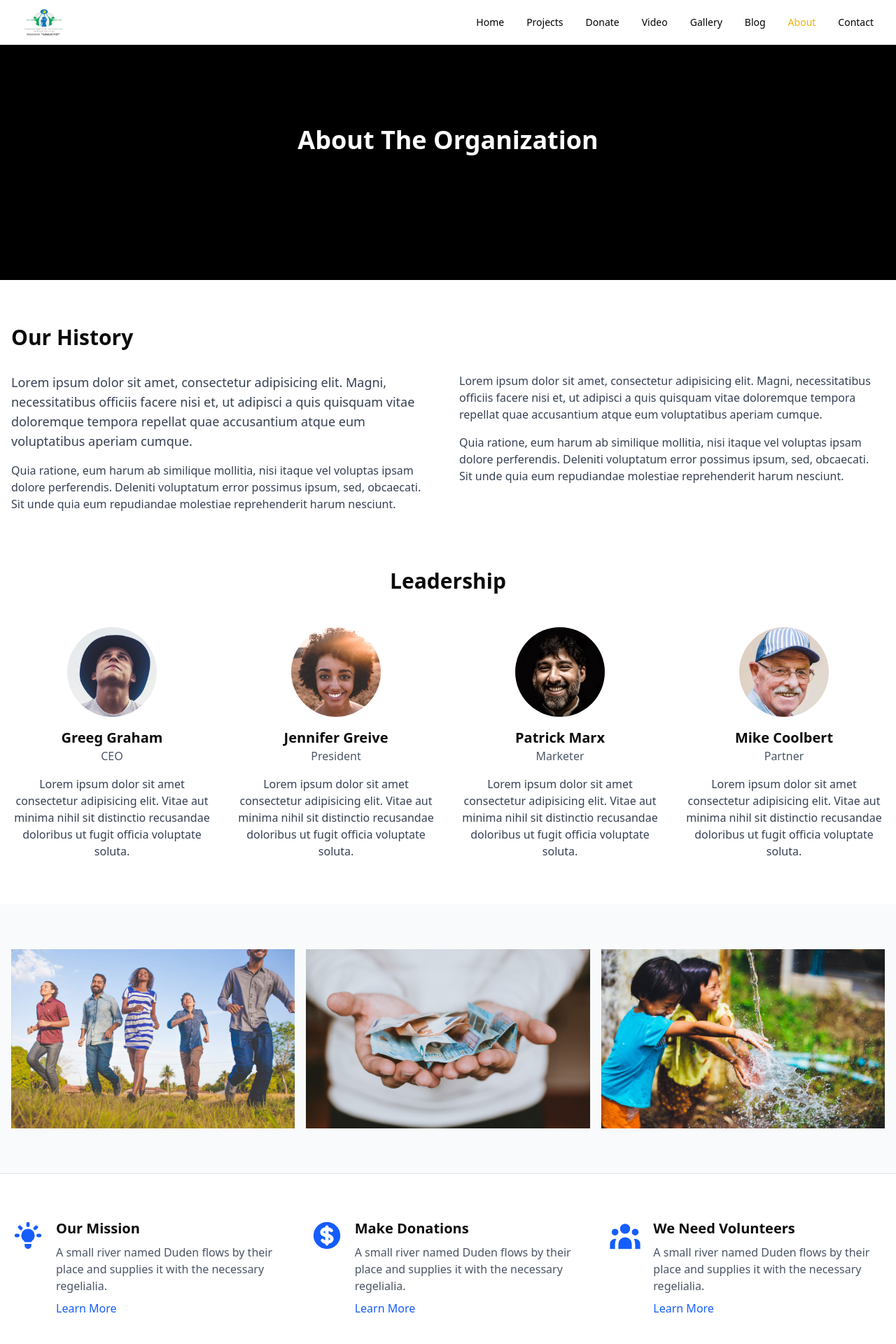
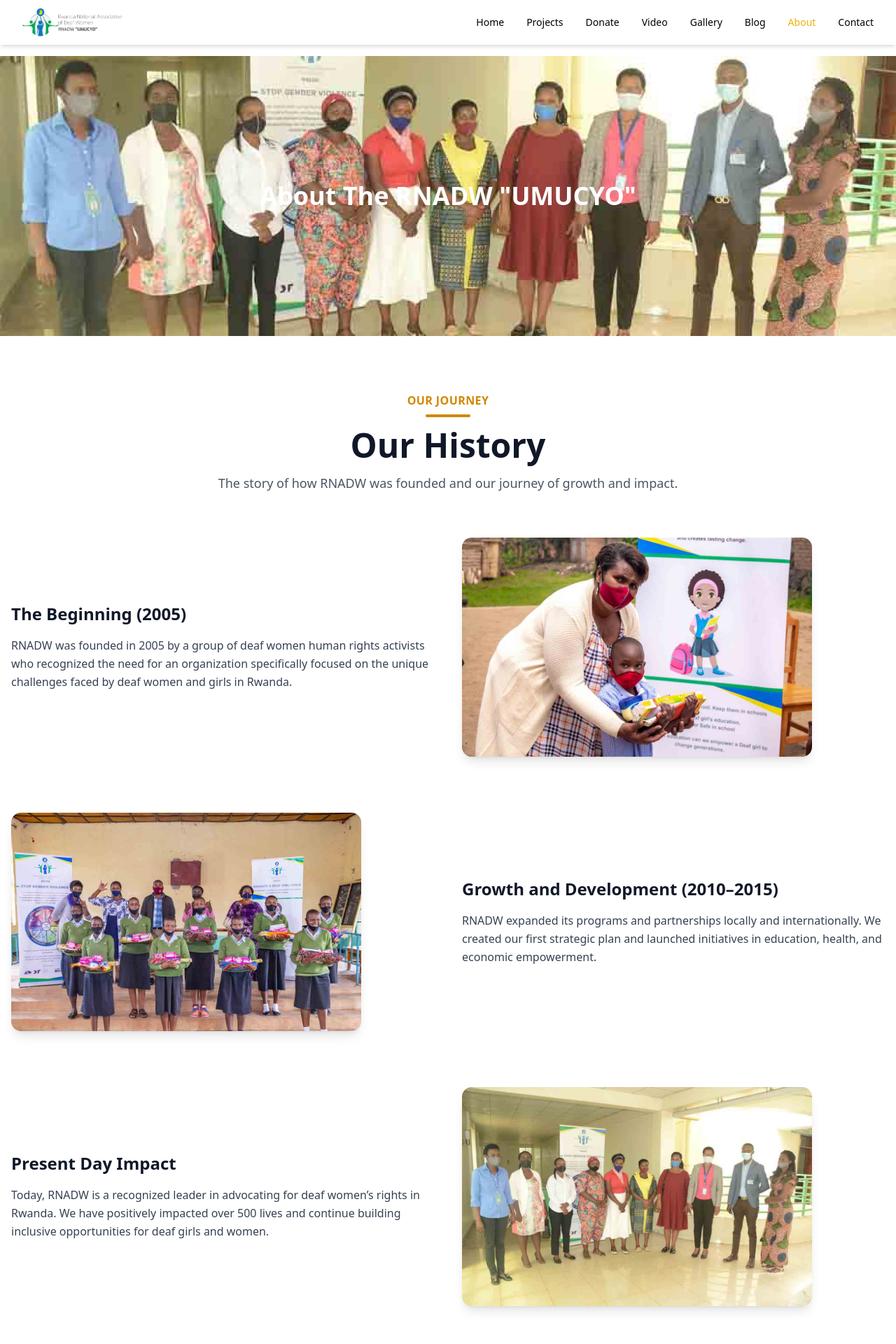
Before and after one commit to Dushime20/givehope, a React (Vite) app: page /about in a window 1280 px wide. Shown: the top 1920 px of the page at 70% size. Built offline with nearby package versions, Linux system fonts and the light colour scheme.

Commit message:
updating and finalize ui of  about page

```diff
--- a/src/home/layout/Navbar.jsx
+++ b/src/home/layout/Navbar.jsx
@@ -22,7 +22,7 @@ const Navbar = () => {
         <div className="flex justify-between h-16 items-center">
           <div className="flex items-center">
             <Link to="/" className="text-2xl font-semibold tracking-widest text-black uppercase">
-              <img src="images/Picture1.png" alt="logo"
+              <img src="images/Logo.png" alt="logo"
               className="h-10 w-auto object-contain"/>
             </Link>
           </div>
--- a/src/home/page/About.jsx
+++ b/src/home/page/About.jsx
@@ -1,165 +1,189 @@
 import React from 'react';
 import { Link } from 'react-router-dom';
+import Features from './home/Features';
 
 const About = () => {
   return (
     <div className="min-h-screen">
-
-
       {/* Hero Section */}
-      <div className="relative bg-cover bg-center h-[400px]" style={{ backgroundImage: "url('images/bg_2.jpg')" }}>
-        <div className="absolute inset-0 bg-black bg-opacity-50">
-          <div className="container mx-auto px-4 h-full flex items-center justify-center">
-            <div className="text-center text-white">
-              <h2 className="text-4xl font-bold">About The Organization</h2>
+      <div className="relative w-full h-[400px] mt-[80px]">
+        <div
+          className="absolute inset-0 bg-center bg-cover bg-no-repeat"
+          style={{
+            backgroundImage: "url('/images/4.jpg')",
+          }}
+        >
+          <div className="w-full h-full  flex items-center justify-center">
+            <div className="text-center text-white px-4">
+              <h2 className="text-4xl font-bold">About The RNADW "UMUCYO"</h2>
             </div>
           </div>
         </div>
       </div>
 
       {/* History Section */}
-      <div className="py-16">
-        <div className="container mx-auto px-4">
-          <div className="mb-12">
-            <h1 className="text-3xl font-bold mb-8">Our History</h1>
-            <div className="grid md:grid-cols-2 gap-8">
+      <section className="py-20 px-4 bg-white">
+        <div className="max-w-7xl mx-auto">
+          <div className="text-center mb-16">
+            <span className="text-yellow-600 font-semibold uppercase tracking-wide">Our Journey</span>
+            <div className="w-16 h-1 bg-yellow-600 mx-auto mt-2 mb-4 rounded"></div>
+            <h2 className="text-4xl md:text-5xl font-extrabold text-gray-900 mb-4">Our History</h2>
+            <p className="text-gray-600 max-w-2xl mx-auto text-lg">
+              The story of how RNADW was founded and our journey of growth and impact.
+            </p>
+          </div>
+
+          <div className="space-y-20">
+            {/* 2005 - Beginning */}
+            <div className="grid md:grid-cols-2 gap-10 items-center">
               <div>
-                <p className="text-lg text-gray-700 mb-4">
-                  Lorem ipsum dolor sit amet, consectetur adipisicing elit. Magni, necessitatibus officiis facere nisi et, ut adipisci a quis quisquam vitae doloremque tempora repellat quae accusantium atque eum voluptatibus aperiam cumque.
-                </p>
-                <p className="text-gray-700">
-                  Quia ratione, eum harum ab similique mollitia, nisi itaque vel voluptas ipsam dolore perferendis. Deleniti voluptatum error possimus ipsum, sed, obcaecati. Sit unde quia eum repudiandae molestiae reprehenderit harum nesciunt.
+                <h3 className="text-2xl font-bold text-gray-900 mb-4">The Beginning (2005)</h3>
+                <p className="text-gray-700 leading-relaxed text-base">
+                  RNADW was founded in 2005 by a group of deaf women human rights activists who recognized the need
+                  for an organization specifically focused on the unique challenges faced by deaf women and girls
+                  in Rwanda.
                 </p>
               </div>
               <div>
-                <p className="text-gray-700 mb-4">
-                  Lorem ipsum dolor sit amet, consectetur adipisicing elit. Magni, necessitatibus officiis facere nisi et, ut adipisci a quis quisquam vitae doloremque tempora repellat quae accusantium atque eum voluptatibus aperiam cumque.
-                </p>
-                <p className="text-gray-700">
-                  Quia ratione, eum harum ab similique mollitia, nisi itaque vel voluptas ipsam dolore perferendis. Deleniti voluptatum error possimus ipsum, sed, obcaecati. Sit unde quia eum repudiandae molestiae reprehenderit harum nesciunt.
+                <img
+                  src="/images/1.jpg"
+                  alt="RNADW Founding"
+                  width={500}
+                  height={300}
+                  className="rounded-xl shadow-lg object-cover"
+                />
+              </div>
+            </div>
+
+            {/* 2010–2015 - Growth */}
+            <div className="grid md:grid-cols-2 gap-10 items-center">
+              <div className="order-2 md:order-1">
+                <img
+                  src="/images/3.jpg"
+                  alt="RNADW Growth"
+                  width={500}
+                  height={300}
+                  className="rounded-xl shadow-lg object-cover"
+                />
+              </div>
+              <div className="order-1 md:order-2">
+                <h3 className="text-2xl font-bold text-gray-900 mb-4">Growth and Development (2010–2015)</h3>
+                <p className="text-gray-700 leading-relaxed text-base">
+                  RNADW expanded its programs and partnerships locally and internationally. We created our first
+                  strategic plan and launched initiatives in education, health, and economic empowerment.
                 </p>
               </div>
             </div>
-          </div>
 
-          {/* Leadership Section */}
-          <div className="mt-20">
-            <h2 className="text-3xl font-bold text-center mb-12">Leadership</h2>
-            <div className="grid md:grid-cols-2 lg:grid-cols-4 gap-8">
-              {/* Leadership Cards */}
-              <div className="text-center">
-                <div className="mb-4">
-                  <img src="images/person_1.jpg" alt="Greeg Graham" className="w-32 h-32 rounded-full mx-auto" />
-                  <h3 className="text-xl font-bold mt-4">Greeg Graham</h3>
-                  <p className="text-gray-600">CEO</p>
-                </div>
-                <p className="text-gray-700">
-                  Lorem ipsum dolor sit amet consectetur adipisicing elit. Vitae aut minima nihil sit distinctio recusandae doloribus ut fugit officia voluptate soluta.
+            {/* Present - Impact */}
+            <div className="grid md:grid-cols-2 gap-10 items-center">
+              <div>
+                <h3 className="text-2xl font-bold text-gray-900 mb-4">Present Day Impact</h3>
+                <p className="text-gray-700 leading-relaxed text-base">
+                  Today, RNADW is a recognized leader in advocating for deaf women’s rights in Rwanda. We have
+                  positively impacted over 500 lives and continue building inclusive opportunities for deaf girls
+                  and women.
                 </p>
               </div>
-
-              <div className="text-center">
-                <div className="mb-4">
-                  <img src="images/person_2.jpg" alt="Jennifer Greive" className="w-32 h-32 rounded-full mx-auto" />
-                  <h3 className="text-xl font-bold mt-4">Jennifer Greive</h3>
-                  <p className="text-gray-600">President</p>
-                </div>
-                <p className="text-gray-700">
-                  Lorem ipsum dolor sit amet consectetur adipisicing elit. Vitae aut minima nihil sit distinctio recusandae doloribus ut fugit officia voluptate soluta.
-                </p>
-              </div>
-
-              <div className="text-center">
-                <div className="mb-4">
-                  <img src="images/person_3.jpg" alt="Patrick Marx" className="w-32 h-32 rounded-full mx-auto" />
-                  <h3 className="text-xl font-bold mt-4">Patrick Marx</h3>
-                  <p className="text-gray-600">Marketer</p>
-                </div>
-                <p className="text-gray-700">
-                  Lorem ipsum dolor sit amet consectetur adipisicing elit. Vitae aut minima nihil sit distinctio recusandae doloribus ut fugit officia voluptate soluta.
-                </p>
-              </div>
-
-              <div className="text-center">
-                <div className="mb-4">
-                  <img src="images/person_4.jpg" alt="Mike Coolbert" className="w-32 h-32 rounded-full mx-auto" />
-                  <h3 className="text-xl font-bold mt-4">Mike Coolbert</h3>
-                  <p className="text-gray-600">Partner</p>
-                </div>
-                <p className="text-gray-700">
-                  Lorem ipsum dolor sit amet consectetur adipisicing elit. Vitae aut minima nihil sit distinctio recusandae doloribus ut fugit officia voluptate soluta.
-                </p>
+              <div>
+                <img
+                  src="/images/4.jpg"
+                  alt="RNADW Today"
+                  width={500}
+                  height={300}
+                  className="rounded-xl shadow-lg object-cover"
+                />
               </div>
             </div>
           </div>
         </div>
-      </div>
+      </section>
 
-      {/* Image Carousel Section */}
-      <div className="py-16 bg-gray-50">
-        <div className="container mx-auto px-4">
-          <div className="grid grid-cols-1 md:grid-cols-3 gap-4">
-            <div className="h-64 bg-cover bg-center" style={{ backgroundImage: "url('images/bg_2.jpg')" }}></div>
-            <div className="h-64 bg-cover bg-center" style={{ backgroundImage: "url('images/bg_1.jpg')" }}></div>
-            <div className="h-64 bg-cover bg-center" style={{ backgroundImage: "url('images/bg_3.jpg')" }}></div>
-          </div>
+      {/* Leadership Section */}
+      <div className="mt-20 px-4">
+        {/* <div className="max-w-7xl mx-auto"> */}
+          <div className="text-center mb-16">
+
+            <h2 className="text-4xl md:text-5xl font-extrabold text-gray-900 mb-4">OUR TEAM</h2>
+            <span className="text-yellow-600 font-semibold uppercase tracking-wide">MEET THE BOARD</span>
+            <div className="w-16 h-1 bg-yellow-600 mx-auto mt-2 mb-4 rounded"></div></div>
+        <div className="grid md:grid-cols-2 lg:grid-cols-4 gap-8 max-w-7xl mx-auto">
+          {[
+            { name: "MUHORAKEYE Pelagie", role:"PRESIDENT",
+            img: "Pelagie.jpg" },
+            { name: "DUSABE Monique", role: "VICE PRESIDENT", img: "Dusabe.jpg" },
+            { name: "NZAMUKUNDA Proscille", role: "SECRETARY", img: "Proscille.jpg" },
+            { name: "NIYONSHUTI Bridget", role: "TREASURER", img: "1aa.jpg" },
+          ].map((leader, idx) => (
+            <div key={idx} className="text-center">
+              <div className="mb-4">
+                <img src={`/images/${leader.img}`} alt={leader.name} className="w-32 h-32 rounded-full mx-auto" />
+                <h3 className="text-xl font-bold mt-4">{leader.name}</h3>
+                <p className="text-gray-600">{leader.role}</p>
+              </div>
+              <p className="text-gray-700">
+                Dedicated to the mission of empowering deaf women and leading the organization forward.
+              </p>
+            </div>
+          ))}
         </div>
       </div>
-
-      {/* Features Section */}
-      <div className="py-16 border-t">
-        <div className="container mx-auto px-4">
-          <div className="grid md:grid-cols-3 gap-8">
-            <div className="flex items-start">
-              <div className="text-blue-600 text-3xl mr-4">
-                <svg className="w-12 h-12" fill="currentColor" viewBox="0 0 20 20">
-                  <path d="M11 3a1 1 0 10-2 0v1a1 1 0 102 0V3zM15.657 5.757a1 1 0 00-1.414-1.414l-.707.707a1 1 0 001.414 1.414l.707-.707zM18 10a1 1 0 01-1 1h-1a1 1 0 110-2h1a1 1 0 011 1zM5.05 6.464A1 1 0 106.464 5.05l-.707-.707a1 1 0 00-1.414 1.414l.707.707zM5 10a1 1 0 01-1 1H3a1 1 0 110-2h1a1 1 0 011 1zM8 16v-1h4v1a2 2 0 11-4 0zM12 14c.015-.34.208-.646.477-.859a4 4 0 10-4.954 0c.27.213.462.519.476.859h4.002z" />
-                </svg>
-              </div>
-              <div>
-                <h3 className="text-xl font-bold mb-2">Our Mission</h3>
-                <p className="text-gray-600 mb-2">
-                  A small river named Duden flows by their place and supplies it with the necessary regelialia.
-                </p>
-                <Link to="/mission" className="text-blue-600 hover:underline">Learn More</Link>
-              </div>
-            </div>
-
-            <div className="flex items-start">
-              <div className="text-blue-600 text-3xl mr-4">
-                <svg className="w-12 h-12" fill="currentColor" viewBox="0 0 20 20">
-                  <path d="M8.433 7.418c.155-.103.346-.196.567-.267v1.698a2.305 2.305 0 01-.567-.267C8.07 8.34 8 8.114 8 8c0-.114.07-.34.433-.582zM11 12.849v-1.698c.22.071.412.164.567.267.364.243.433.468.433.582 0 .114-.07.34-.433.582a2.305 2.305 0 01-.567.267z" />
-                  <path fillRule="evenodd" d="M10 18a8 8 0 100-16 8 8 0 000 16zm1-13a1 1 0 10-2 0v.092a4.535 4.535 0 00-1.676.662C6.602 6.234 6 7.009 6 8c0 .99.602 1.765 1.324 2.246.48.32 1.054.545 1.676.662v1.941c-.391-.127-.68-.317-.843-.504a1 1 0 10-1.51 1.31c.562.649 1.413 1.076 2.353 1.253V15a1 1 0 102 0v-.092a4.535 4.535 0 001.676-.662C13.398 13.766 14 12.991 14 12c0-.99-.602-1.765-1.324-2.246A4.535 4.535 0 0011 9.092V7.151c.391.127.68.317.843.504a1 1 0 101.511-1.31c-.563-.649-1.413-1.076-2.354-1.253V5z" clipRule="evenodd" />
-                </svg>
-              </div>
-              <div>
-                <h3 className="text-xl font-bold mb-2">Make Donations</h3>
-                <p className="text-gray-600 mb-2">
-                  A small river named Duden flows by their place and supplies it with the necessary regelialia.
-                </p>
-                <Link to="/donate" className="text-blue-600 hover:underline">Learn More</Link>
-              </div>
-            </div>
-
-            <div className="flex items-start">
-              <div className="text-blue-600 text-3xl mr-4">
-                <svg className="w-12 h-12" fill="currentColor" viewBox="0 0 20 20">
-                  <path d="M13 6a3 3 0 11-6 0 3 3 0 016 0zM18 8a2 2 0 11-4 0 2 2 0 014 0zM14 15a4 4 0 00-8 0v3h8v-3zM6 8a2 2 0 11-4 0 2 2 0 014 0zM16 18v-3a5.972 5.972 0 00-.75-2.906A3.005 3.005 0 0119 15v3h-3zM4.75 12.094A5.973 5.973 0 004 15v3H1v-3a3 3 0 013.75-2.906z" />
-                </svg>
-              </div>
-              <div>
-                <h3 className="text-xl font-bold mb-2">We Need Volunteers</h3>
-                <p className="text-gray-600 mb-2">
-                  A small river named Duden flows by their place and supplies it with the necessary regelialia.
-                </p>
-                <Link to="/volunteer" className="text-blue-600 hover:underline">Learn More</Link>
-              </div>
-            </div>
-          </div>
+      {/* Staff Section */}
+<div className="mt-20 px-4">
+  <div className="text-center mb-16">
+    <span className="text-yellow-600 font-semibold uppercase tracking-wide">MEET THE STAFF TEAM</span>
+    <div className="w-16 h-1 bg-yellow-600 mx-auto mt-2 mb-4 rounded"></div>
+    <p className="text-gray-600 max-w-xl mx-auto">
+      Our dedicated staff members work tirelessly behind the scenes to support our mission and deliver on our programs every day.
+    </p>
+  </div>
+  <div className="grid md:grid-cols-2 lg:grid-cols-4 gap-8 max-w-7xl mx-auto">
+    {[
+      { name: "MUKAKIBIBI Alphonsine", role: "Executive Director", img: "1aa-e-1.jpg" },
+      { name: "UWINEZA Diane", role: "Programs Manager", img: "Annet.jpg" },
+      { name: "MUKANDOLI Sarah", role: "Finance Officer", img: "1aa-r.jpg" },
+      { name: "NIYONSENGA Eve", role: "Communication Officer", img: "1aa-qw.jpg" },
+    ].map((staff, idx) => (
+      <div key={idx} className="text-center">
+        <div className="mb-4">
+          <img
+            src={`/images/${staff.img}`}
+            alt={staff.name}
+            className="w-32 h-32 rounded-full mx-auto object-cover shadow"
+          />
+          <h3 className="text-xl font-bold mt-4">{staff.name}</h3>
+          <p className="text-gray-600">{staff.role}</p>
         </div>
+        <p className="text-gray-700">
+          Committed to the RNADW mission and delivering meaningful results for our community.
+        </p>
       </div>
+    ))}
+  </div>
+</div>
 
 
+     {/* Partner Section */}
+<div className="py-16 bg-gray-50">
+  <h2 className="text-4xl md:text-5xl font-extrabold text-gray-900 mb-10 text-center">Our Partners</h2>
+  <div className="container mx-auto px-4">
+    <div className="grid grid-cols-1 sm:grid-cols-3 gap-8 items-center justify-items-center">
+      {["UN_WOMEN_Logo.svg.png", "UNFPA_logo.svg.png", "USAID.png"].map((logo, i) => (
+        <div key={i} className="p-4 bg-white rounded-lg shadow-md flex items-center justify-center">
+          <img
+            src={`/images/${logo}`}
+            alt={`Partner ${i + 1}`}
+            className="h-20 object-contain"
+          />
+        </div>
+      ))}
+    </div>
+  </div>
+</div>
+<div>
+
+</div>
+    <Features/>
     </div>
   );
 };
```
Also changed, not shown: public/images/Logo.png (added).
